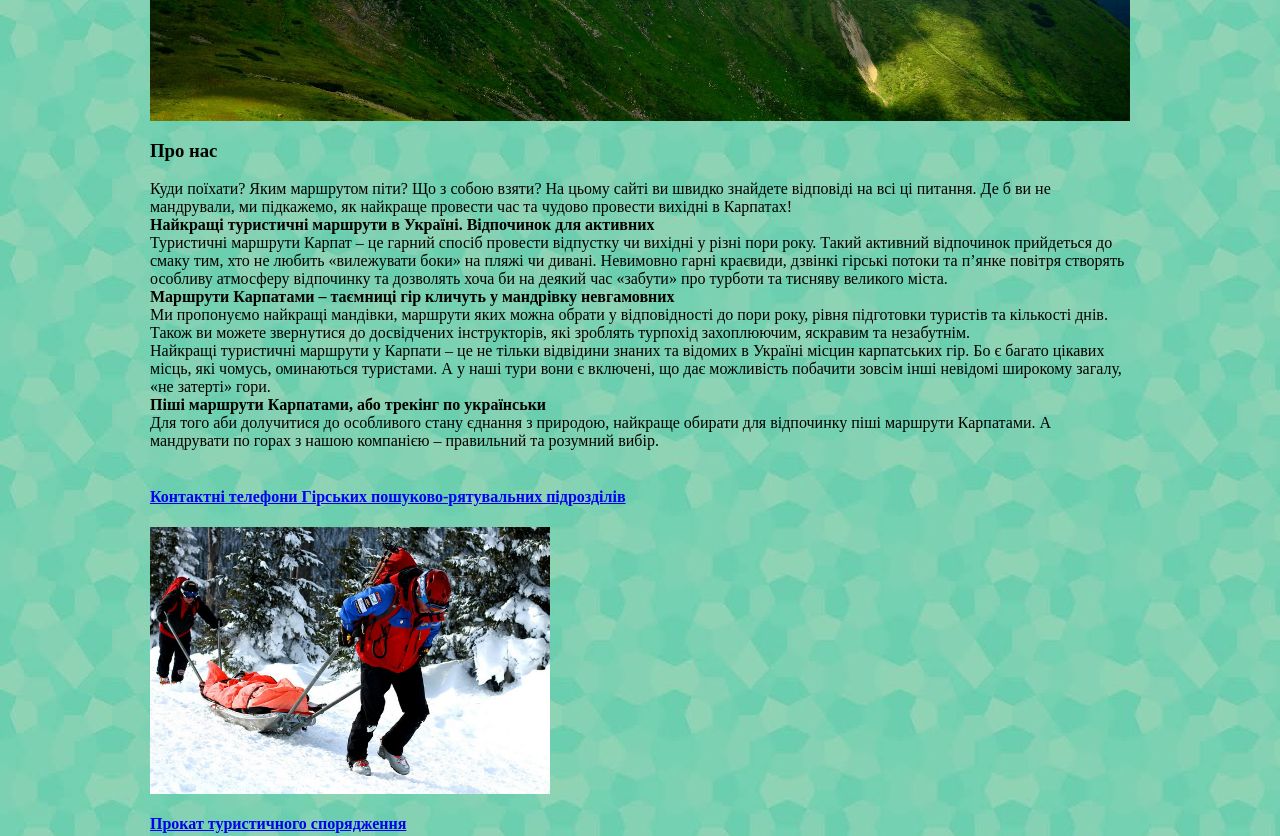
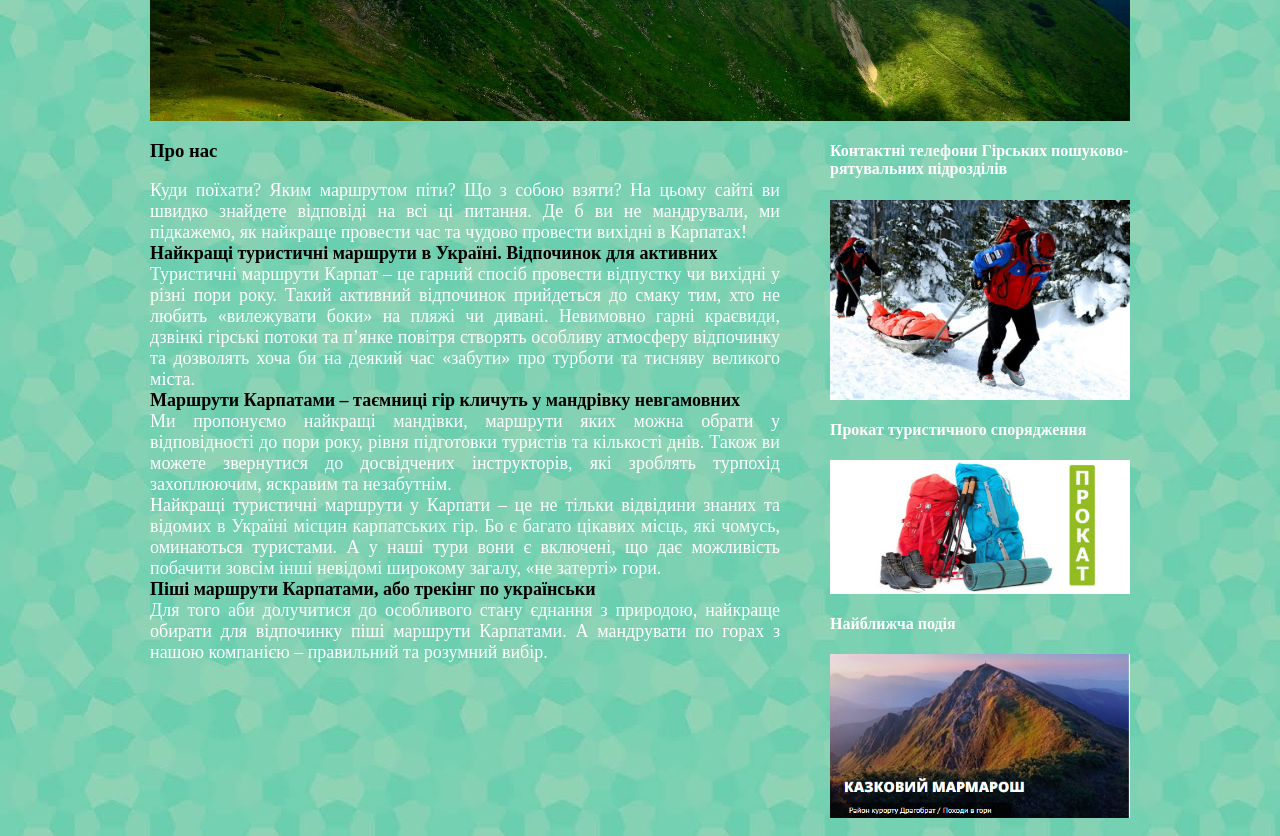
Before and after one commit to Oksankak16/site_html, a plain HTML site: page index.html in a window 1280 px wide. Shown: the part 560-1396 px from the top of the page. Drawn offline with Linux system fonts and the light colour scheme.

Commit message:
responsive

```diff
--- a/css/index.css
+++ b/css/index.css
@@ -87,11 +87,48 @@ header .slider{
         /* margin: 0; */
     }
 }
-aside{
+/* @media (min-width: 700px) {
+aside{ */
+    /* display: flex; */
+    /* flex-direction: column; */
+  /* justify-content: center; */
+  /* display: grid;
+  grid-template-columns: 1fr 1fr 1fr;
+} } */
+main aside {
     display: flex;
-    flex-direction: column;
-  /* justify-content: center; */
+    flex-direction: row;
 }
 aside a img{
-    width:400px;
+    width:150px;
 }
+aside a{
+    text-decoration: none;
+    color: white;
+}
+main article p {
+    color: white;
+    text-align: justify;
+    font-size: 18px;
+}
+main article p strong{
+    color: black;
+}
+main{
+    /* display: flex;
+    flex-direction: column; */
+}
+@media (min-width: 700px) {
+main{
+  display: flex;
+  flex-direction: row;
+  /* align-items: center; */
+}
+main aside{
+    flex-direction: column;
+    margin-left: 50px;
+}
+main aside img{
+width:300px;
+}
+ }
```
